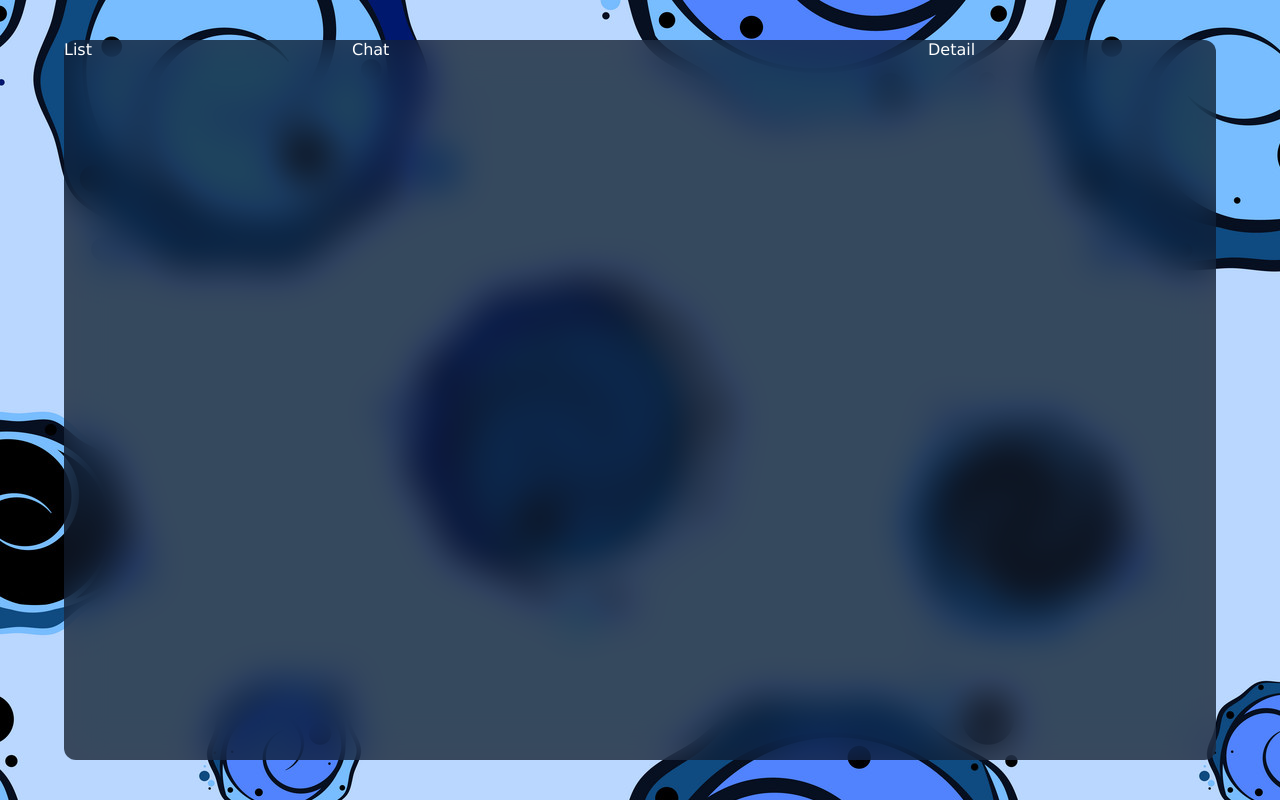
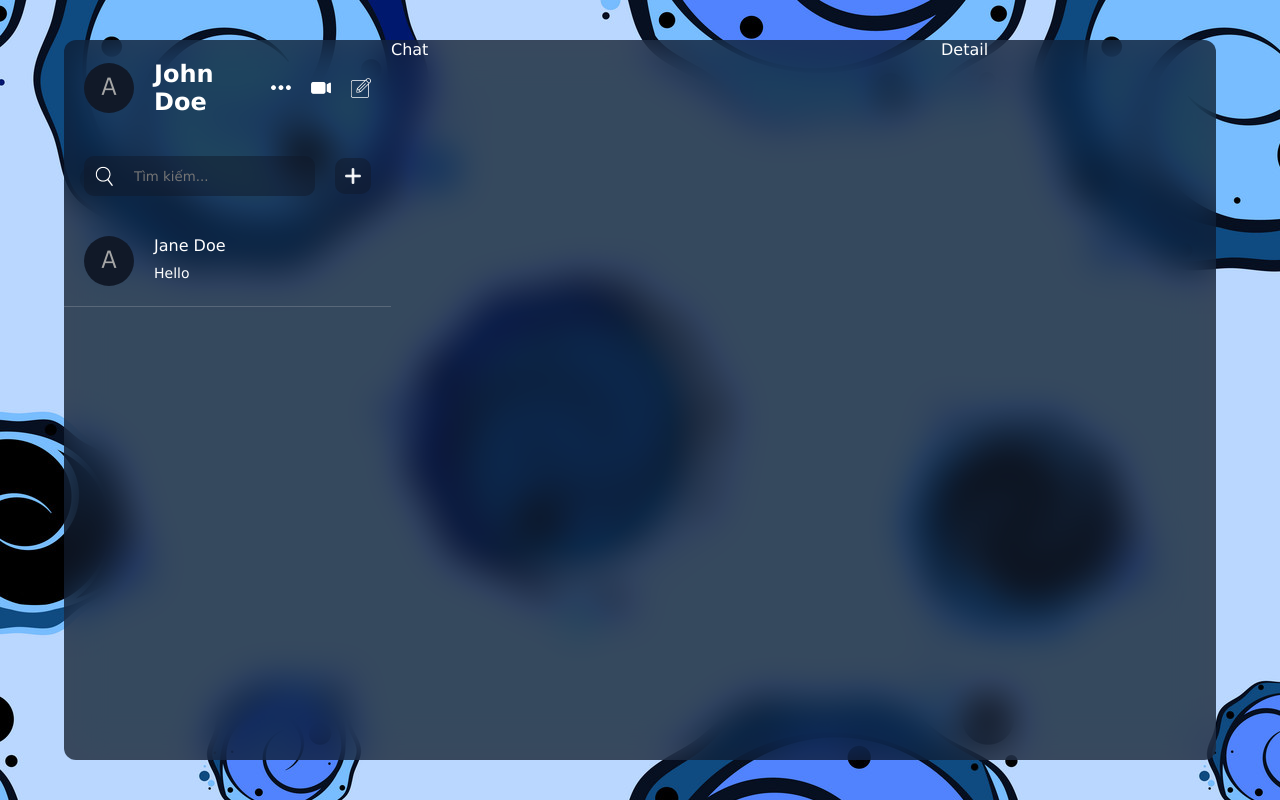
Before and after one commit to ThanhDuy2024/Wibu-Chat-App, a React (Vite) app: page / in a window 1280 px wide. Built offline with nearby package versions, Linux system fonts and the light colour scheme.

Commit message:
User list design

```diff
--- a/src/components/list/List.jsx
+++ b/src/components/list/List.jsx
@@ -1,7 +1,12 @@
 import './list.css'
+import Userinfor from './userInfor/Userinfor'
+import ChatList from './chatList/ChatList'
 const List = () => {
     return (
-        <div className="list">List</div>
+        <div className="list">
+            <Userinfor/>
+            <ChatList/>
+        </div>
     )
 }
 
--- a/src/components/list/chatList/ChatList.jsx
+++ b/src/components/list/chatList/ChatList.jsx
@@ -1,7 +1,27 @@
+import { useState } from 'react'
 import './chatList.css'
 
 const ChatList = () => {
+    const [addMode, setAddMode] = useState(false)
     return (
-        <div className='chatList'>ChatList</div>
+        <div className='chatList'>
+            <div className="search">
+                <div className="searchBar">
+                    <img src="./search.png" alt="" />
+                    <input type="text" placeholder='Tìm kiếm...'/>
+                </div>
+                <img src={addMode ? "./minus.png" : "./plus.png"} alt="" className='add'
+                onClick={() => setAddMode(pre => !pre)}/>
+            </div>
+            <div className="item">
+                <img src="./avatar.png" alt="" />
+                <div className="texts">
+                    <span>Jane Doe</span>
+                    <p>Hello</p>
+                </div>
+            </div>
+        </div>
     )
 }
+
+export default ChatList
--- a/src/components/list/chatList/chatList.css
+++ b/src/components/list/chatList/chatList.css
@@ -1,3 +1,72 @@
 .chatList {
+    flex: 1;
+    /* overflow: scroll; */
+    .search {
+        display: flex;
+        align-items: center;
+        gap: 20px;
+        padding: 20px;
 
+        .searchBar {
+            flex: 1;
+            background-color: rgba(17, 25, 40, 0.5);
+            display: flex;
+            border-radius: 10px;
+            align-items: center;
+            gap: 20px;
+            padding: 10px;
+
+            input {
+                background-color: transparent;
+                border: none;
+                outline: none;
+                color: white;
+                flex: 1;
+            }
+
+            img {
+                width: 20px;
+                height: 20px;
+            }
+        }
+
+        .add {
+            width: 36px;
+            height: 36px;
+            background-color: rgba(17, 25, 40, 0.5);
+            padding: 10px;
+            cursor: pointer;
+            border-radius: 10px;
+        }
+    }
+
+    .item {
+        display: flex;
+        align-content: center;
+        gap: 20px;
+        padding: 20px;
+        cursor: pointer;
+        border-bottom: 1px solid #dddddd35;
+
+        img {
+            width: 50px;
+            height: 50px;
+            object-fit: cover;
+            border-radius: 50%;
+        }
+
+        .texts {
+            display: flex;
+            flex-direction: column;
+            gap: 10px;
+
+            span {
+                font-weight: 500;
+            }
+
+            p {
+                font-size: 14px;
+            }
+        }
+    }
 }
--- a/src/components/list/list.css
+++ b/src/components/list/list.css
@@ -1,3 +1,5 @@
 .list {
     flex: 1;
+    display: flex;
+    flex-direction: column;
 }
--- a/src/components/list/userInfor/Userinfor.jsx
+++ b/src/components/list/userInfor/Userinfor.jsx
@@ -2,7 +2,17 @@
 
 const Userinfor = () => {
     return (
-        <div className="userInfor">Userinfor</div>
+        <div className="userInfor">
+            <div className="user">
+                <img src="./avatar.png" alt="" />
+                <h2>John Doe</h2>
+            </div>
+            <div className="icons">
+                <img src="./more.png" alt="" />
+                <img src="./video.png" alt="" />
+                <img src="./edit.png" alt="" />
+            </div>
+        </div>
     )
 }
 
--- a/src/components/list/userInfor/userInfor.css
+++ b/src/components/list/userInfor/userInfor.css
@@ -1,3 +1,26 @@
 .userInfor {
+    padding: 20px;
+    display: flex;
+    align-items: center;
+    justify-content: space-between;
 
+    .user {
+        display: flex;
+        align-items: center;
+        gap: 20px;
+
+        img{
+            width: 50px;
+            height: 50px;
+            border-radius: 50%;
+            object-fit: cover;
+        }
+    }
+
+    .icons {
+        display: flex;
+        gap: 20px;
+        height: 20px;
+        cursor: pointer;
+    }
 }
```
